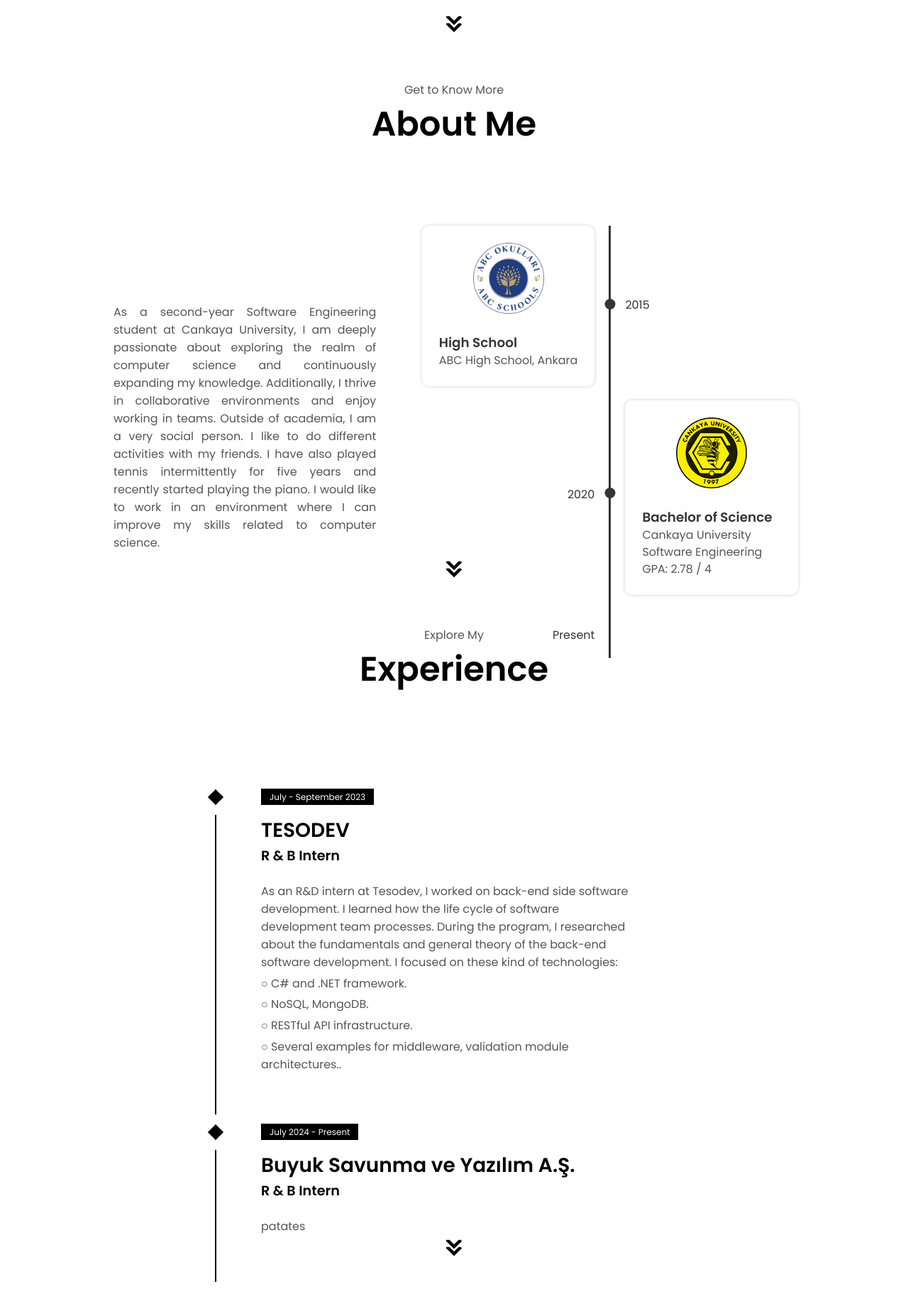
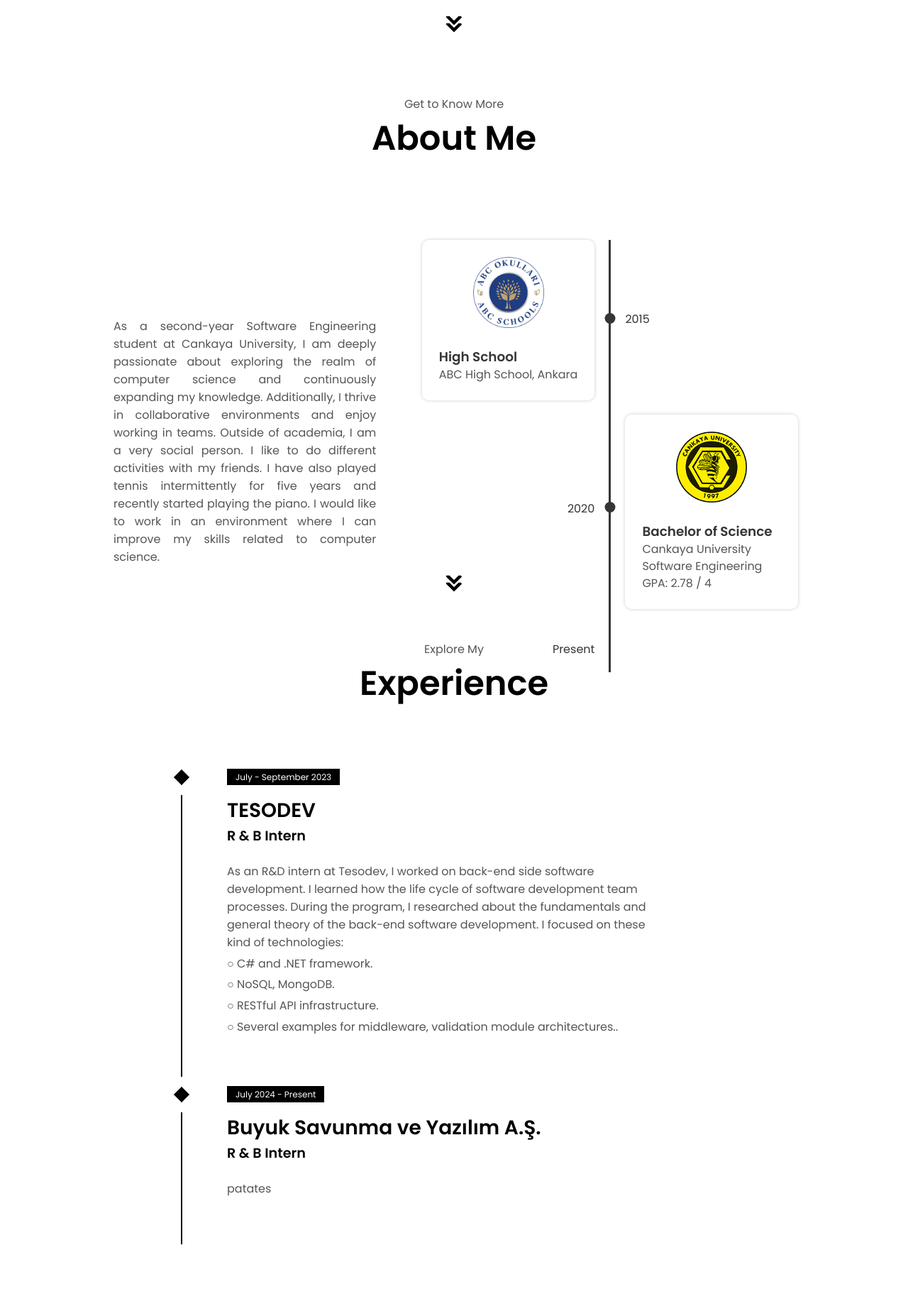
Before and after one commit to burak-albayrak/my-portfolio-website, a website: page index.html in a window 1280 px wide. Shown: the part 694-2524 px from the top of the page at 71% size. Drawn offline with Linux system fonts and the light colour scheme.

Commit message:
fixin arrows and profile section

```diff
--- a/index.html
+++ b/index.html
@@ -56,7 +56,7 @@
                class = "icon" onclick = "location.href = 'https://github.com/burak-albayrak'">
         </div>
       </div>
-      <img src="./assets/arrow.png" alt="Arrow icon" class="icon arrow" onclick="location.href='#about'"/>
+      <img src="./assets/arrow.png" alt="Arrow icon" class="icon profile-arrow" onclick="location.href='#about'"/>
     </section>
     <section id = "about">
       <p class = "section__text__p1">Get to Know More</p>
@@ -186,7 +186,7 @@
           </div>
         </ul>
       </div>
-      <img src="./assets/arrow.png" alt="Arrow icon" class="icon arrow" onclick="location.href='./#project'">
+      <img src="./assets/arrow.png" alt="Arrow icon" class="icon experience-arrow" onclick="location.href='./#project'">
     </section>
     <section id = "project">
       <p class = "section__text__p1">Browse My Recent</p>
--- a/style.css
+++ b/style.css
@@ -172,7 +172,7 @@ section {
   display: flex;
   justify-content: center;
   gap: 5rem;
-  height: 80vh;
+  height: 70vh;
 }
 
 .section__pic-container {
@@ -274,7 +274,7 @@ btn-color-2 {
 
 #about {
   position: relative;
-
+  margin-top: 100px;
 }
 
 .about-containers {
@@ -317,6 +317,22 @@ btn-color-2 {
   position: absolute;
   right: 50%;
   bottom: 2rem;
+  cursor: pointer;
+  transform: translateX(50%);
+}
+
+.experience-arrow {
+  position: absolute;
+  right: 50%;
+  bottom: -7rem;
+  cursor: pointer;
+  transform: translateX(50%);
+}
+
+.profile-arrow {
+  position: absolute;
+  right: 50%;
+  bottom: -3rem;
   cursor: pointer;
   transform: translateX(50%);
 }
@@ -466,6 +482,7 @@ btn-color-2 {
 
 #experience {
   position: relative;
+  margin-bottom: 150px;
 }
 
 #project {
@@ -550,9 +567,9 @@ footer p {
 
 /* Experience Timeline */
 .experience__timeline {
-  margin: 8em auto;
+  margin: 5em auto;
   position: relative;
-  max-width: 46em;
+  max-width: 52em;
 }
 
 .experience__timeline:before {
```
